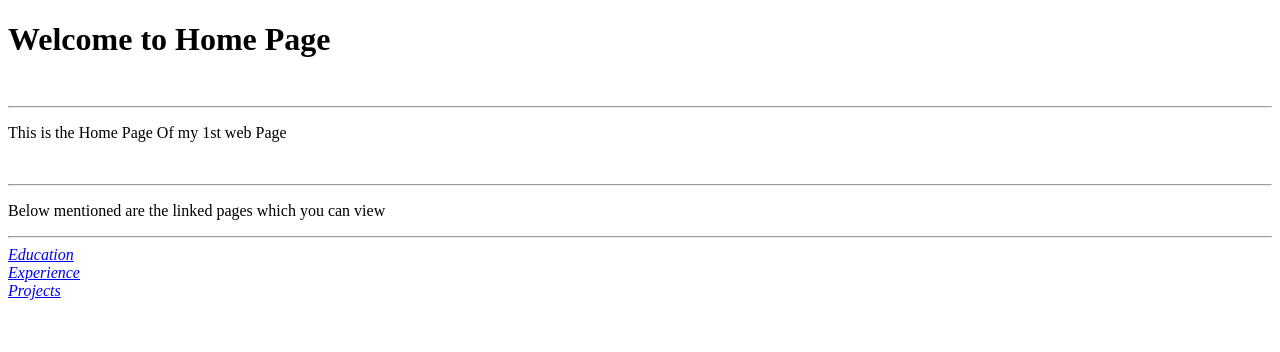
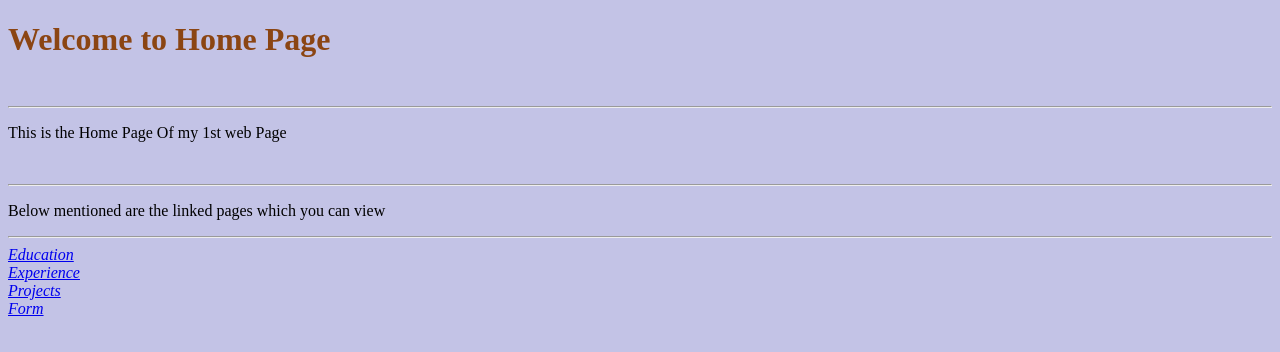
Before and after one commit to vp0703/Portfolio, a plain HTML site: page index.html in a window 1280 px wide. Drawn offline with Linux system fonts and the light colour scheme.

Commit message:
html files

```diff
--- a/index.html
+++ b/index.html
@@ -1,9 +1,10 @@
 <!DOCTYPE html>
 <html lang="en">
-<head>
+<head >
     <meta charset="UTF-8">
     <meta name="viewport" content="width=device-width, initial-scale=1.0">
     <title>First page </title>
+    <link rel="stylesheet" href="style.css">
 </head>
 <body>
     <h1>Welcome to Home Page</h1>
@@ -18,7 +19,10 @@
     <br>
     <a href="/Experience.html"><i>Experience</i></a>
     <br>
-    <a href="/project1.html"><i>Projects</i></a></a>
+    <a href="/project.html"><i>Projects</i></a></a>
+    <br>
+    <a href="/project1.html"><i>Form</i></a></a>
+
 
 </body>
 </html>
--- /dev/null
+++ b/style.css
@@ -0,0 +1,7 @@
+body{
+    background-color: #C3C3E6;
+}
+
+h1{
+    color:saddlebrown
+}
```
Also changed, not shown: Education.html (+1 -0 lines), Experience.html (+1 -0 lines).
